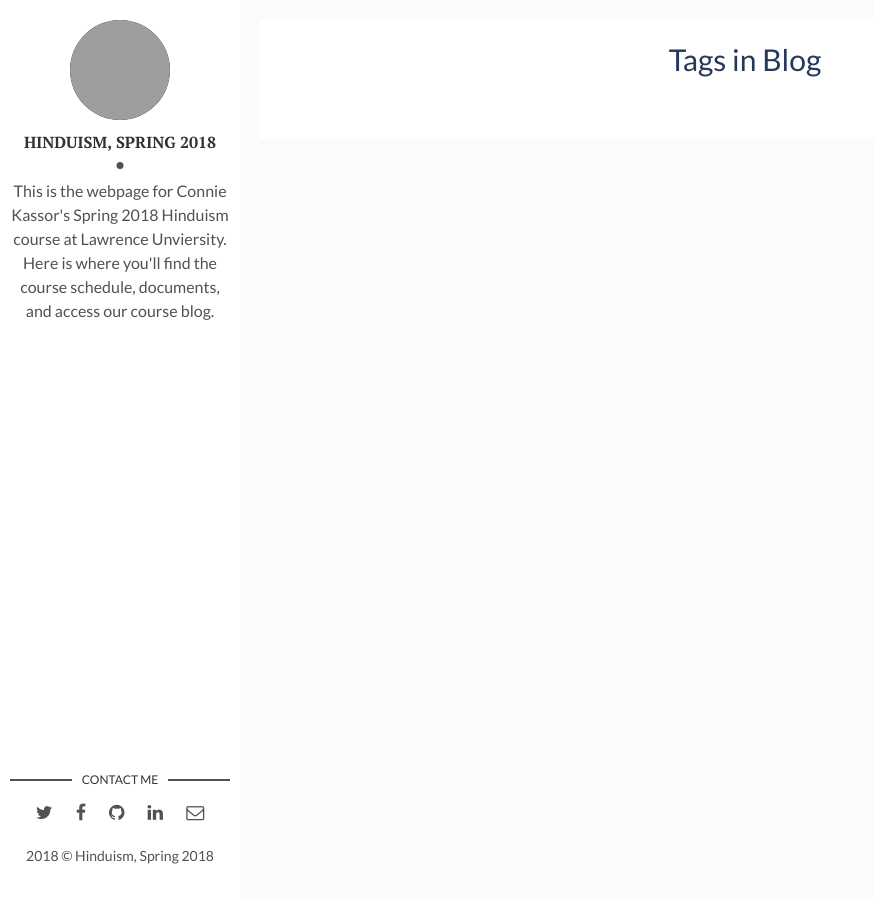
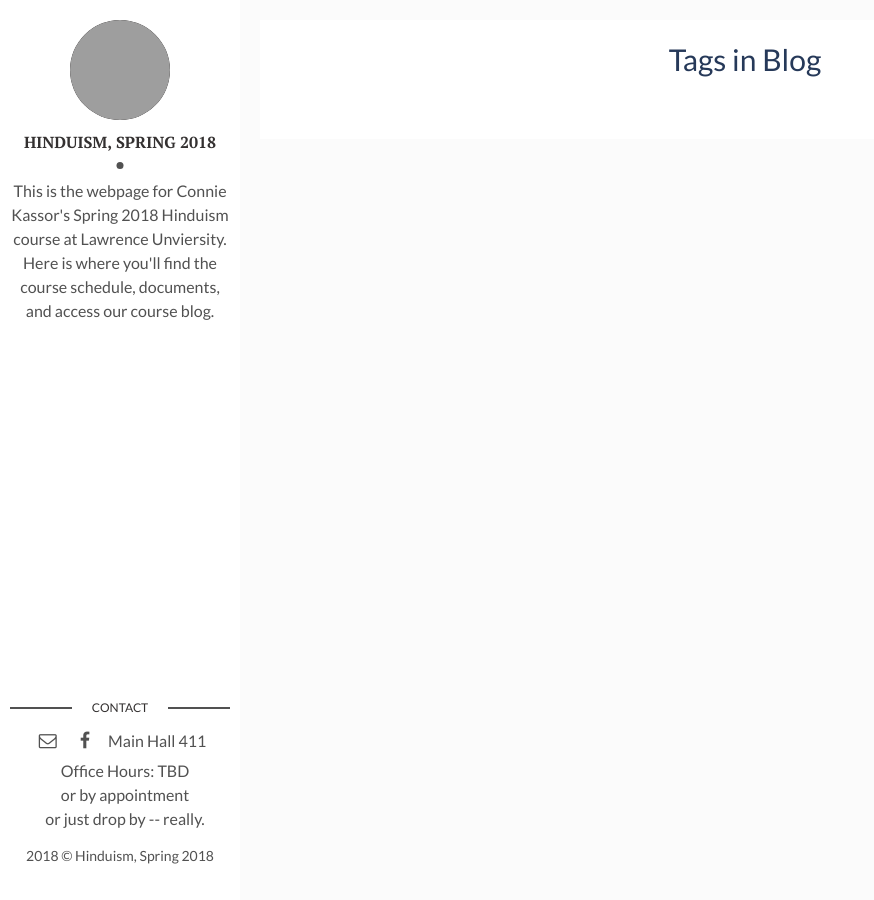
Before and after one commit to ckassor/hinduismdemo, a Jekyll site: the page built from tags.html, in a window 1280 px wide. Shown: the whole page, without its empty margins (0-874 px from the left). Built offline with Jekyll 4.4.1, drawn with Linux system fonts in a browser that asks for light colours; grey boxes are pictures that could not be loaded.

```diff
--- a/_config.yml
+++ b/_config.yml
@@ -25,7 +25,7 @@
   - jekyll-paginate
   - jemoji
 
-paginate: 12
+paginate: 15
 paginate_path: "/page/:num"
 
 exclude: ["node_modules", "gulpfile.js", "package.json", "yarn.lock"]
--- a/_layouts/main.html
+++ b/_layouts/main.html
@@ -13,34 +13,15 @@
     </div>
   </header> <!-- End Header -->
   <footer>
-    <section class="contact">
-      <h3 class="contact-title">Contact me</h3>
+      <section class="contact">
+      <h3 class="contact-title">contact</h3>
       <ul>
-        {% if site.twitter %}
-          <li><a href="https://twitter.com/{{ site.twitter }}" target="_blank"><i class="fa fa-twitter" aria-hidden="true"></i></a></li>
-        {% else %}
-          <li><a href="https://twitter.com/artemsheludko_" target="_blank"><i class="fa fa-twitter" aria-hidden="true"></i></a></li>
-        {% endif %}
-        {% if site.facebook %}
-          <li><a href="https://facebook.com/{{ site.facebook }}" target="_blank"><i class="fa fa-facebook" aria-hidden="true"></i></a></li>
-        {% else %}
-          <li><a href="https://facebook.com/" target="_blank"><i class="fa fa-facebook" aria-hidden="true"></i></a></li>
-        {% endif %}
-        {% if site.github %}
-          <li class="github"><a href="http://github.com/{{site.github}}" target="_blank"><i class="fa fa-github"></i></a></li>
-        {% else %}
-          <li class="github"><a href="http://github.com/" target="_blank"><i class="fa fa-github" aria-hidden="true"></i></a></li>
-        {% endif %}
-        {% if site.linkedin %}
-          <li class="linkedin"><a href="https://in.linkedin.com/in/{{site.linkedin}}" target="_blank"><i class="fa fa-linkedin"></i></a></li>
-        {% else %}
-          <li class="linkedin"><a href="https://in.linkedin.com/" target="_blank"><i class="fa fa-linkedin" aria-hidden="true"></i></a></li>
-        {% endif %}
-        {% if site.email %}
           <li class="email"><a href="mailto:{{site.email}}"><i class="fa fa-envelope-o"></i></a></li>
-        {% else %}
-          <li class="email"><a href="mailto:example.david@blog.com"><i class="fa fa-envelope-o" aria-hidden="true"></i></a></li>
-        {% endif %}
+          <li><a href="https://facebook.com/RLSTatLU" target="_blank"><i class="fa fa-facebook" aria-hidden="true"></i></a></li>
+          <li>Main Hall 411</li>
+          <li>Office Hours: TBD</li>
+          <li>or by appointment</li>
+          <li>or just drop by -- really.</li>
       </ul>
     </section> <!-- End Section Contact -->
     <div class="copyright">
--- a/_layouts/post.html
+++ b/_layouts/post.html
@@ -12,7 +12,6 @@
     <div class="wrap-content">
       <header class="header-page">
         <h1 class="page-title">{{page.title}}</h1>
-        <div class="page-date"><span>{{page.date | date: '%Y, %b %d'}}&nbsp;&nbsp;&nbsp;&nbsp;</span></div>
       </header>
       {{page.content | markdownify}}
       <div class="page-footer">
```
Also changed, not shown: _posts/2017-01-01-blog.markdown (renamed from _posts/blog.markdown), _posts/2017-01-01-syllabus.markdown (renamed from _posts/syllabus.markdown), _posts/2017-01-01-week1.markdown (renamed from _posts/week1.markdown), _posts/2017-01-01-week10.markdown (renamed from _posts/week10.markdown), _posts/2017-01-01-week2.markdown (renamed from _posts/week2.markdown), _posts/2017-01-01-week3.markdown (renamed from _posts/week3.markdown), _posts/2017-01-01-week4.markdown (renamed from _posts/week4.markdown), _posts/2017-01-01-week5.markdown (renamed from _posts/week5.markdown), _posts/2017-01-01-week6.markdown (renamed from _posts/week6.markdown), _posts/2017-01-01-week7.markdown (renamed from _posts/week7.markdown), _posts/2017-01-01-week8.markdown (renamed from _posts/week8.markdown), _posts/2017-01-01-week9.markdown (renamed from _posts/week9.markdown).
